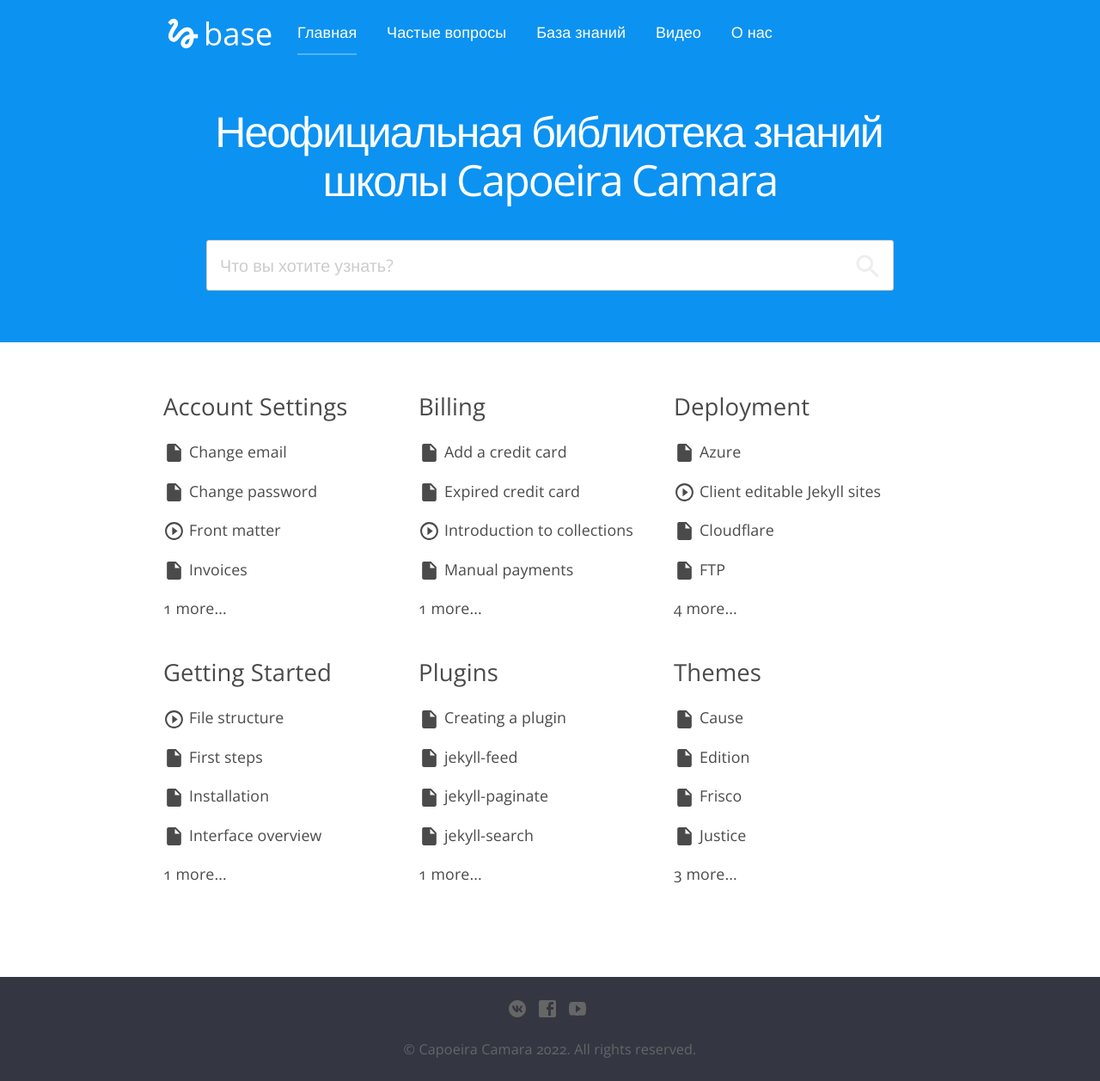
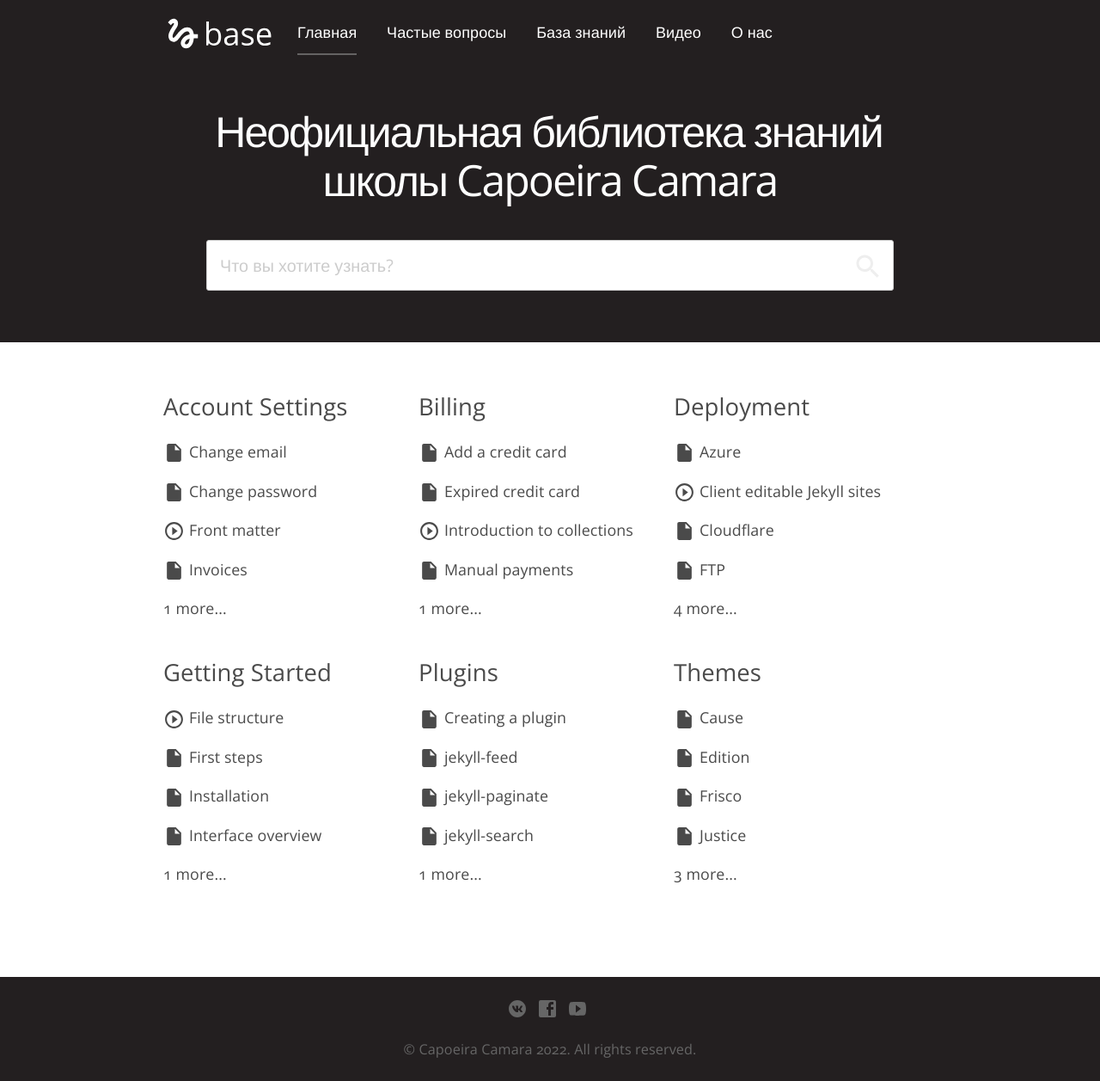
Before and after one commit to capoeiracamara/capoeiracamara.github.io, a Jekyll site: the page built from index.html, in a window 1280 px wide. Shown: the whole page at 86% size. Built offline with Jekyll 4.4.1, drawn with Linux system fonts in a browser that asks for light colours; nearby versions of some CDN libraries.

Commit message:
Настройка шаблона

```diff
--- a/_sass/elements.scss
+++ b/_sass/elements.scss
@@ -1,7 +1,7 @@
 html, body {
 	padding: 0;
 	margin: 0;
-	background: #343642;
+	background: $main-background-color;
 }
 
 body {
--- a/_sass/footer.scss
+++ b/_sass/footer.scss
@@ -1,5 +1,5 @@
 footer {
-	background: #343642;
+	background: $footer-color;
 	color: #fff;
 	padding: 20px 0;
 
--- a/_sass/variables.scss
+++ b/_sass/variables.scss
@@ -8,7 +8,9 @@ $desktop: "(min-width: 900px)";
 $dark-grey: #222;
 $medium-grey: #666;
 $light-grey: #ccc;
-$header-color: #0c92f1;
+$header-color: #231f20;
+$footer-color: #231f20;
+$main-background-color: #231f20;
 
 $link-color: #4A4A4A;
 $link-hover-color: #111;
```
